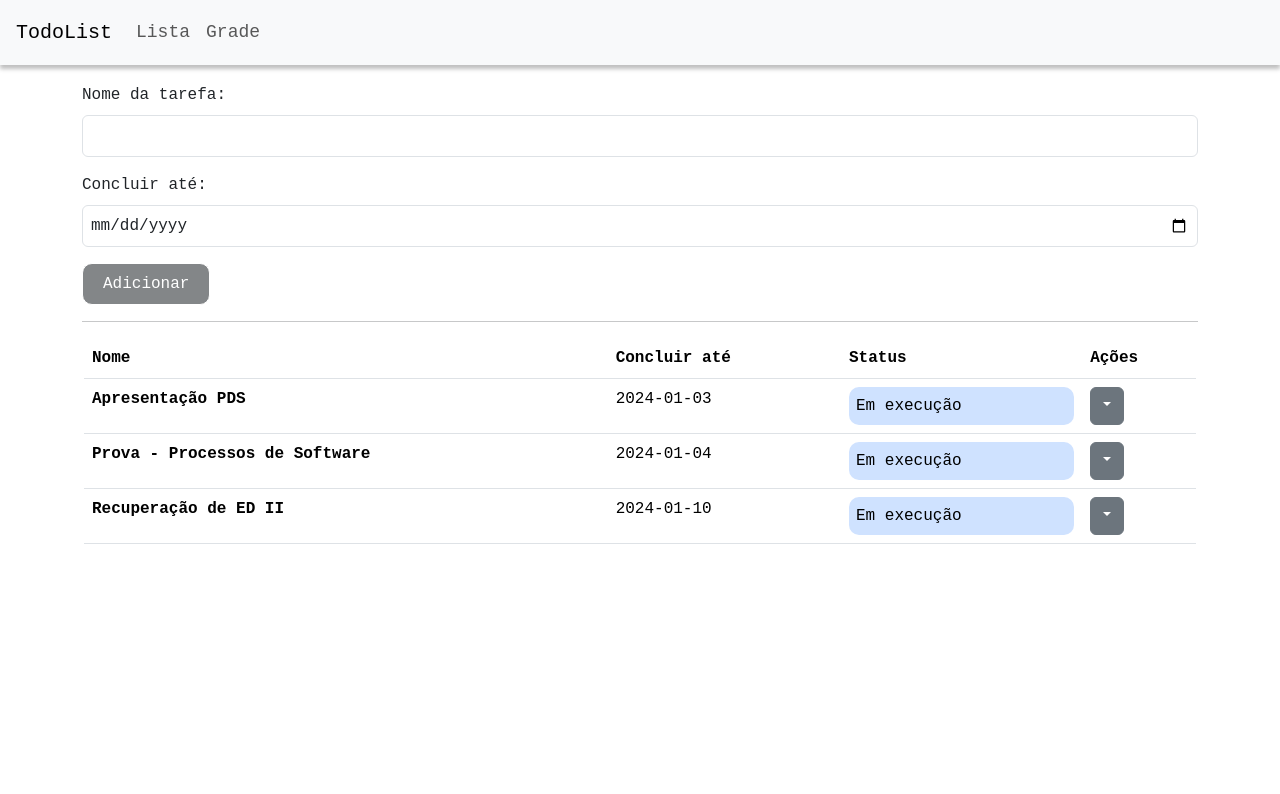
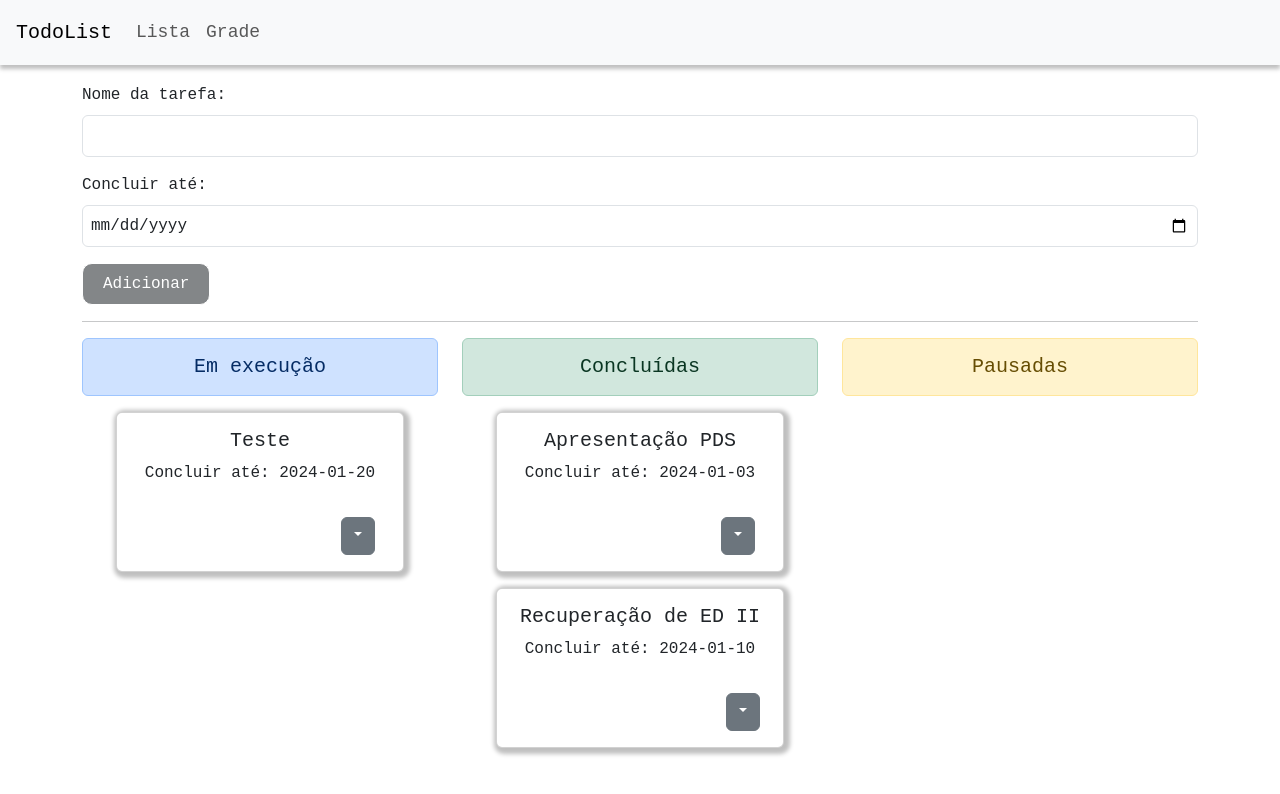
Before and after one commit to afcj8/todolist, an Angular app in the folder todolist/: page / in a window 1280 px wide. Shown: the top 794 px of the page. Built offline with nearby package versions, Linux system fonts and the light colour scheme; data requests are answered from the project's data file.

Commit message:
Componente grade

```diff
--- a/todolist/db/db.json
+++ b/todolist/db/db.json
@@ -3,19 +3,19 @@
     {
       "nome": "Apresentação PDS",
       "data": "2024-01-03",
-      "status": "Em execução",
+      "status": "Concluída",
       "id": 1
-    },
-    {
-      "id": 2,
-      "nome": "Prova - Processos de Software",
-      "data": "2024-01-04",
-      "status": "Em execução"
     },
     {
       "id": 3,
       "nome": "Recuperação de ED II",
       "data": "2024-01-10",
+      "status": "Concluída"
+    },
+    {
+      "id": 4,
+      "nome": "Teste",
+      "data": "2024-01-20",
       "status": "Em execução"
     }
   ]
--- a/todolist/src/app/app.component.html
+++ b/todolist/src/app/app.component.html
@@ -11,4 +11,4 @@
 </nav>
 
 <app-form></app-form>
-<app-lista></app-lista>
+<app-grade></app-grade>
--- a/todolist/src/app/app.module.ts
+++ b/todolist/src/app/app.module.ts
@@ -7,12 +7,14 @@ import { FormsModule } from '@angular/forms';
 import { AppComponent } from './app.component';
 import { FormComponent } from './componentes/form/form.component';
 import { ListaComponent } from './componentes/lista/lista.component';
+import { GradeComponent } from './componentes/grade/grade.component';
 
 @NgModule({
   declarations: [
     AppComponent,
     FormComponent,
-    ListaComponent
+    ListaComponent,
+    GradeComponent
   ],
   imports: [
     BrowserModule,
--- /dev/null
+++ b/todolist/src/app/componentes/grade/grade.component.css
@@ -0,0 +1,34 @@
+.col {
+    display: flex;
+    align-items: center;
+    flex-direction: column;
+}
+
+h5 {
+    width: 100%;
+}
+
+.card {
+    height: 160px;
+    background-color: #FFF;
+    display: flex;
+    flex-direction: column;
+    justify-content: center;
+    align-items: center;
+    margin-bottom: 16px;
+    box-shadow: 2px 2px 4px 4px rgba(0, 0, 0, 0.25);
+}
+
+.card-text {
+    font-size: 16px;
+}
+
+.dropdown {
+    display: flex;
+    justify-content: end;
+    padding-top: 16px;
+}
+
+.dropdown-item {
+    cursor: pointer;
+}
--- /dev/null
+++ b/todolist/src/app/componentes/grade/grade.component.html
@@ -0,0 +1,66 @@
+<!--<app-form (carregar)="onClick()"></app-form>-->
+
+<div class="container text-center">
+  <div class="row">
+
+    <div class="col">
+      <h5 class="alert alert-primary" role="alert">Em execução</h5>
+      <div *ngFor="let tarefa of tarefas">
+        <div class="card" style="width: 18rem;" *ngIf="tarefa.status == 'Em execução'">
+            <div class="card-body">
+              <h5 class="card-title">{{ tarefa.nome }}</h5>
+              <p class="card-text">Concluir até: {{ tarefa.data }}</p>
+              <div class="dropdown">
+                <a class="btn btn-secondary dropdown-toggle" href="#" role="button" data-bs-toggle="dropdown" aria-expanded="false"></a>
+                <ul class="dropdown-menu">
+                  <li><a class="dropdown-item" (click)="atualizar(tarefa, 'Concluída')">Concluída</a></li>
+                  <li><a class="dropdown-item" (click)="atualizar(tarefa, 'Pausada')">Pausada</a></li>
+                  <li><a class="dropdown-item" (click)="delete(tarefa)">Excluir</a></li>
+                </ul>
+              </div>
+            </div>
+        </div>
+      </div>
+    </div>
+
+
+    <div class="col">
+      <h5 class="alert alert-success" role="alert">Concluídas</h5>
+      <div *ngFor="let tarefa of tarefas">
+        <div class="card" style="width: 18rem;" *ngIf="tarefa.status == 'Concluída'">
+          <div class="card-body">
+            <h5 class="card-title">{{ tarefa.nome }}</h5>
+            <p class="card-text">Concluir até: {{ tarefa.data }}</p>
+            <div class="dropdown">
+              <a class="btn btn-secondary dropdown-toggle" href="#" role="button" data-bs-toggle="dropdown" aria-expanded="false"></a>
+              <ul class="dropdown-menu">
+                <li><a class="dropdown-item" (click)="delete(tarefa)">Excluir</a></li>
+              </ul>
+            </div>
+          </div>
+        </div>
+      </div>
+    </div>
+
+
+    <div class="col">
+      <h5 class="alert alert-warning" role="alert">Pausadas</h5>
+      <div *ngFor="let tarefa of tarefas">
+        <div class="card" style="width: 18rem;" *ngIf="tarefa.status == 'Pausada'">
+          <div class="card-body">
+            <h5 class="card-title">{{ tarefa.nome }}</h5>
+            <p class="card-text">Concluir até: {{ tarefa.data }}</p>
+            <div class="dropdown">
+              <a class="btn btn-secondary dropdown-toggle" href="#" role="button" data-bs-toggle="dropdown" aria-expanded="false"></a>
+              <ul class="dropdown-menu">
+                <li><a class="dropdown-item" (click)="atualizar(tarefa, 'Concluída')">Concluída</a></li>
+                <li><a class="dropdown-item" (click)="atualizar(tarefa, 'Em execução')">Retomar</a></li>
+                <li><a class="dropdown-item" (click)="delete(tarefa)">Excluir</a></li>
+              </ul>
+            </div>
+          </div>
+        </div>
+      </div>
+    </div>
+  </div>
+</div>
--- /dev/null
+++ b/todolist/src/app/componentes/grade/grade.component.ts
@@ -0,0 +1,56 @@
+import { Component, OnInit } from '@angular/core';
+import { TarefaService } from 'src/app/serviços/tarefa.service';
+import { Tarefa } from 'src/app/modelo/Tarefa';
+
+@Component({
+  selector: 'app-grade',
+  templateUrl: './grade.component.html',
+  styleUrls: ['./grade.component.css']
+})
+export class GradeComponent implements OnInit {
+  tarefas: Tarefa[] = [];
+
+  constructor(private service: TarefaService) {}
+
+  ngOnInit(): void {
+    this.service.getTarefas().subscribe(data => {
+      this.tarefas = data;
+    })
+  }
+
+  onClick() {
+    this.service.getTarefas().subscribe(data => {
+      this.tarefas = data;
+    })
+  }
+
+  atualizar(tarefa: Tarefa, novoStatus: string) {
+    if (novoStatus === 'Concluída' || novoStatus === 'Pausada' || novoStatus === 'Em execução') {
+      tarefa.status = novoStatus;
+      this.service.atualizarTarefa(tarefa).subscribe(data => {
+        console.log('Tarefa atualizada com sucesso!');
+      });
+    } else {
+      console.error('Status inválido');
+    }
+  }
+
+  delete(tarefa: Tarefa) {
+    if (tarefa && tarefa.id !== undefined) {
+      const index = this.tarefas.indexOf(tarefa);
+      if (index !== -1) {
+        this.service.deletarTarefa(tarefa.id).subscribe(
+          data => {
+            this.tarefas.splice(index, 1);
+            console.log("Tarefa deletada com sucesso!");
+          },
+          error => {
+            console.error("Erro ao deletar tarefa:", error);
+          }
+        );
+      }
+    } else {
+      console.error("Tarefa ou ID indefinido.");
+    }
+  }
+}
--- a/todolist/src/index.html
+++ b/todolist/src/index.html
@@ -9,8 +9,6 @@
   </head>
   <body>
     <app-root></app-root>
-    <script src="https://cdn.jsdelivr.net/npm/@popperjs/core@2.11.8/dist/umd/popper.min.js"></script>
-    <script src="https://cdn.jsdelivr.net/npm/bootstrap@5.3.2/dist/js/bootstrap.min.js"></script>
     <script src="https://cdn.jsdelivr.net/npm/bootstrap@5.3.2/dist/js/bootstrap.bundle.min.js"></script>
   </body>
 </html>
```
Also changed, not shown: 1 other file (tests, documents, lock files or other folders).
